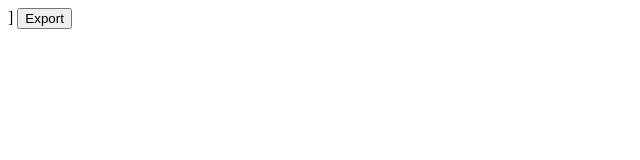
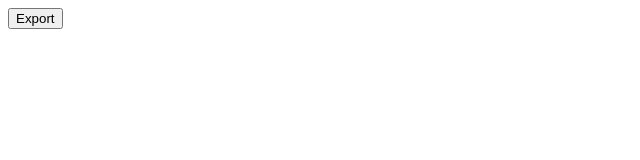
Before and after one commit to chromezoneeths/cloudprint, a plain HTML site: page index.html in a window 1280 px wide. Shown: the full height of the page, 0-640 px from the left. Drawn offline with Linux system fonts and the light colour scheme.

Commit message:
Update index.html

```diff
--- a/index.html
+++ b/index.html
@@ -8,7 +8,7 @@
     <div class="g-signin2" data-onsuccess="onSignIn" data-theme="dark"></div>
     <script src="https://cdn.jsdelivr.net/npm/jsbarcode@3.11.0/dist/barcodes/JsBarcode.code128.min.js"></script>
 <script src="https://cdnjs.cloudflare.com/ajax/libs/jspdf/1.5.3/jspdf.debug.js"></script>
-<script src="https://cdn.jsdelivr.net/npm/canvg/dist/browser/canvg.min.js"></script>]
+<script src="https://cdn.jsdelivr.net/npm/canvg/dist/browser/canvg.min.js"></script>
     <script src="script.js"></script>
     <button id="export">Export</button>
   </body>
```
